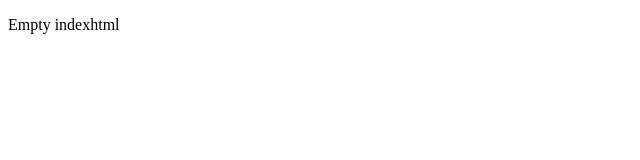
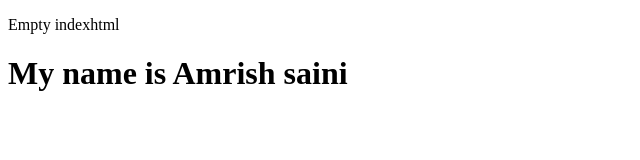
Before and after one commit to Amrish789548/todaypractice, a plain HTML site: page index.html in a window 1280 px wide. Shown: the whole page, without its empty margins (0-640 px from the left). Drawn offline with Linux system fonts and the light colour scheme.

Commit message:
update h1

```diff
--- a/index.html
+++ b/index.html
@@ -7,5 +7,6 @@
 </head>
 <body>
      <p>Empty indexhtml</p>
+     <h1>My name is Amrish saini</h1>
 </body>
 </html>
```
